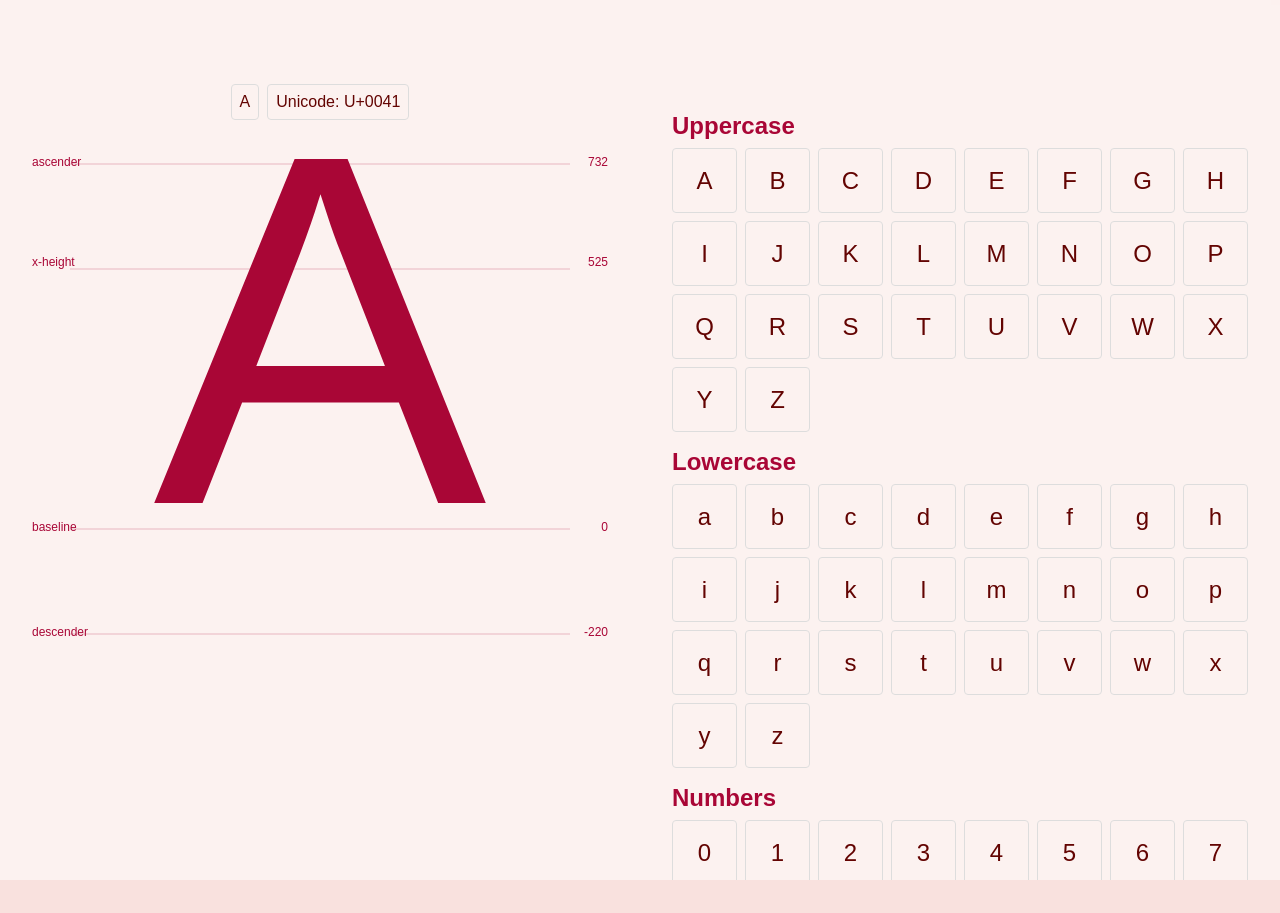
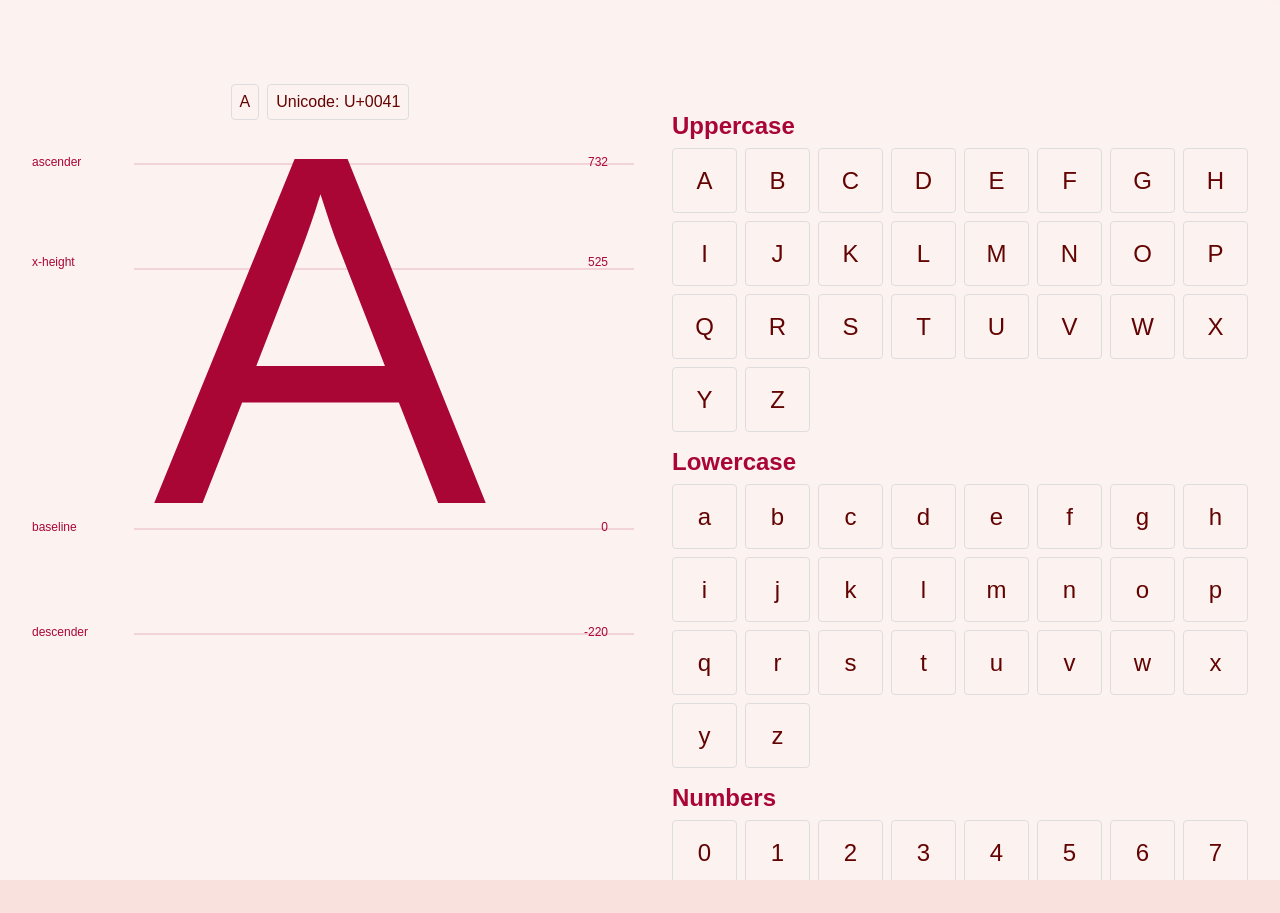
Before and after one commit to mayasundar/hibiscus-sans, a Next.js app: page / in a window 1280 px wide. Shown: the part 1520-2433 px from the top of the page. Built offline with nearby package versions, Linux system fonts and the light colour scheme.

Commit message:
resolve eslint errors

```diff
--- a/src/app/canvas.module.css
+++ b/src/app/canvas.module.css
@@ -1,3 +1,3 @@
-.canvas {
+.canvasPad {
     padding-left:10vw;
 }
--- a/src/app/canvas.tsx
+++ b/src/app/canvas.tsx
@@ -1,5 +1,5 @@
 import {useEffect, useRef} from "react";
-import canvas from "./canvas.module.css";
+import canvasStyles from "./canvas.module.css";
 
 interface LineStyle {
     color?: string;
@@ -46,7 +46,7 @@ export function Canvas() {
     }
 
     return (
-        <div className={canvas.canvas}>
+        <div className={canvasStyles.canvasPad}>
             <canvas ref={canvas} width={500} height={520}/>
         </div>
     );
```
